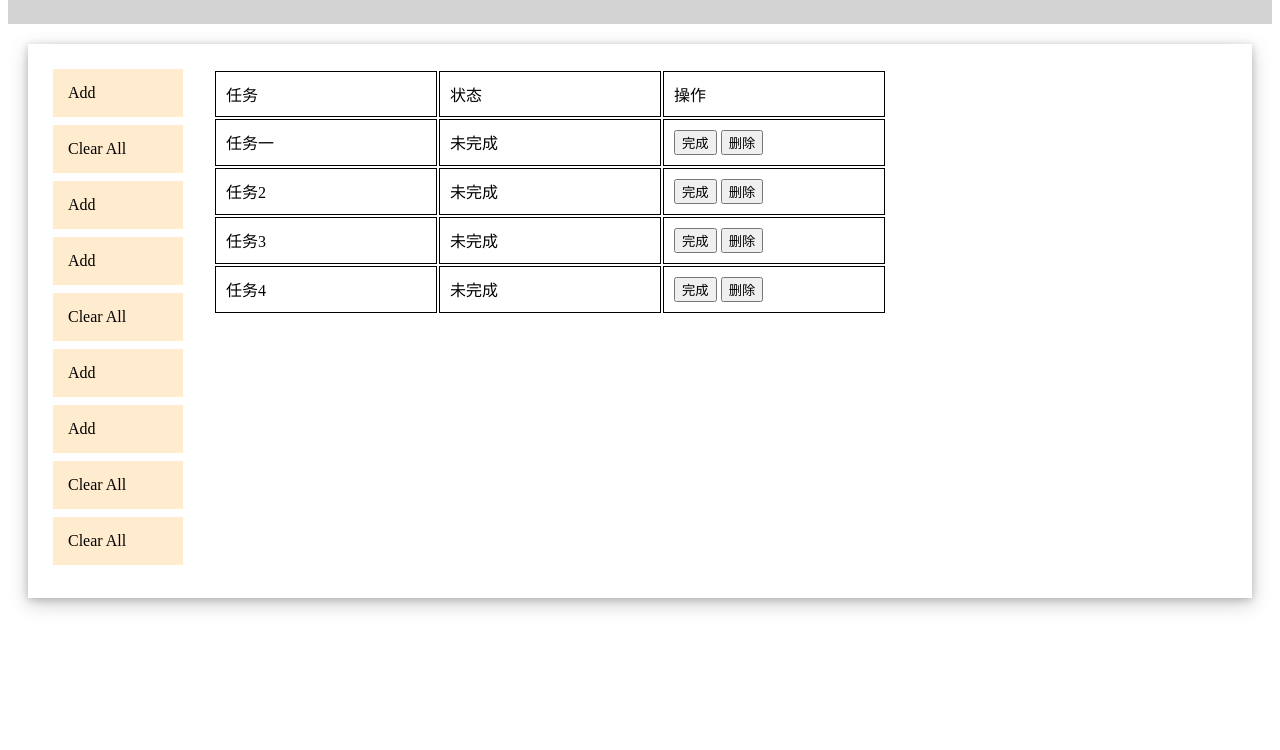
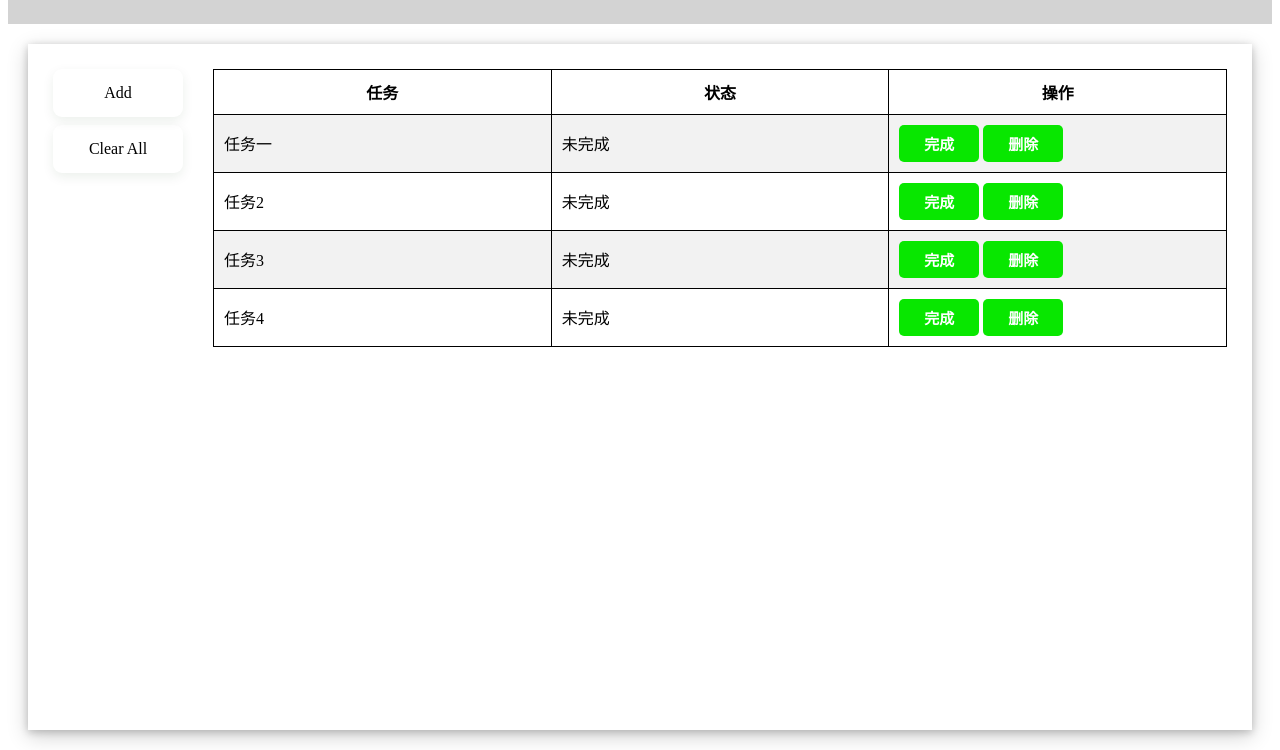
Before and after one commit to tomorrr/To-do-list, a plain HTML site: page index.html in a window 1280 px wide. Shown: the part 74-824 px from the top of the page. Before the commit the page ends 800 px from the top, so only its background shows below. Drawn offline with Linux system fonts and the light colour scheme.

Commit message:
完善基本样式 实现基本增删完成功能

```diff
--- a/CSS/index.css
+++ b/CSS/index.css
@@ -4,6 +4,7 @@
     padding: 5px;
     padding-left: 10px;
     min-width: 300px;
+    user-select: none;
 }
 
 h1 {
@@ -13,6 +14,7 @@ h1 {
 .main {
     margin: 20px;
     min-width: 300px;
+    min-height: 666px;
     box-shadow: 0  2px 8px rgba(0, 0, 0, 0.2), 0 6px 20px 0 rgba(0, 0, 0, 0.19);
     padding: 10px;
 
@@ -22,7 +24,7 @@ h1 {
     align-items: start;
 
 
-
+    user-select: none;
 }
 
 .options {
@@ -31,14 +33,19 @@ h1 {
     flex-direction: column;
     align-items: center;
     justify-content: space-between;
+
+    /* border-right: 1px solid black; */
 }
 
 .options > *{
     min-width: 100px;
     padding: 15px;
     margin-bottom: 8px;
+    /* flex-direction: column;
+    justify-content: center;
+    align-items: center; */
 
-    background-color: blanchedalmond;
+    /* background-color: blanchedalmond; */
 }
 
 .content {
@@ -53,10 +60,93 @@ h1 {
     margin: 0;
 }
 
-td {
+table {
+    border-collapse: collapse;
+    width: 100%;
+}
+
+th{
+    text-align: center;
+}
+
+
+th, td {
     padding: 10px;
-    text-align: left;
     border: 1px solid black;
-    margin-bottom: -1px;
-    border-collapse: collapse;
+
 }
+
+tr:nth-child(even) {
+    background-color: #f2f2f2;
+}
+
+button {
+    width: 80px;
+    padding: 8px 12px;
+    color: white;
+    font-size: 15px;
+    font-weight: bold;
+    background-color: rgb(8, 231, 0);
+    border: none;
+    cursor: pointer;
+
+    border-radius: 5px;
+}
+
+.add-btn, .clear-btn{
+    display: flex;
+    justify-content: center;
+    align-items: center;
+
+
+    transition: all 0.3s cubic-bezier(0.25, 0.8, 0.25, 1);
+    cursor: pointer;
+    box-shadow: 0 4px 12px rgba(0, 60, 0, 0.08);
+
+    border-radius: 9px;
+
+    user-select: none;
+}
+
+/* .clear-btn{
+    display: flex;
+    justify-content: center;
+    align-items: center;
+
+    transition: all 0.3s cubic-bezier(0.25, 0.8, 0.25, 1);
+    cursor: pointer;
+    box-shadow: 0 4px 12px rgba(0, 60, 0, 0.08);
+
+    border-radius: 9px;
+} */
+/* 点击按钮效果 */
+.add-btn:active {
+    background-color: rgb(0, 200, 0);
+    transform: translateY(-2px) scale(0.98);
+    box-shadow: 0 6px 12px rgba(39, 174, 96, 0.25);
+    transition: all 0.1s ease;
+}
+
+.clear-btn:active {
+    background-color: rgb(231, 8, 0);
+    transform: translateY(-2px) scale(0.98);
+    box-shadow: 0 6px 12px rgba(39, 174, 96, 0.25);
+    transition: all 0.1s ease;
+}
+
+
+/* 悬停按钮效果 */
+.add-btn:hover {
+    transform: translateY(-3px);
+    box-shadow: 0 4px 8px rgba(46, 204, 113, 0.2);
+    /* background-color: rgb(0, 255, 0); */
+}
+.add-btn:hover::before{
+    height: 8px;
+    background: linear-gradient(90deg,#27ae60,#219653);
+}
+
+.clear-btn:hover {
+    transform: translateY(-3px);
+    box-shadow: 0 4px 8px rgba(231, 76, 60, 0.2);
+}
--- a/JS/script.js
+++ b/JS/script.js
@@ -1 +1,56 @@
 console.log("JS is ready");
+
+function addTask() {
+    // 获取表格元素
+    var table = document.getElementById("table");
+    // 检查表格是否存在
+    if (!table) {
+    console.error('Table element not found! Check your HTML structure.');
+    return;
+    }
+    // 获取表格的当前行数
+    var length = document.getElementsByTagName("tr").length;
+    console.log(length);
+
+
+    // 在表格末尾插入新行
+    var newRow = table.insertRow(length);
+    console.log(newRow);
+    // 在新行中插入单元格
+    var cell1 = newRow.insertCell(0);
+    var cell2 = newRow.insertCell(1);
+    var cell3 = newRow.insertCell(2);
+    // 向单元格中添加内容
+    cell1.innerHTML = "新任务";
+    cell2.innerHTML = "未完成";
+    cell3.innerHTML = "<button onclick='markComplete(this)'>完成</button> <button onclick='deleteTask(this)'>删除</button>";
+}
+
+// 标记任务为完成
+function markComplete(btn) {
+    // 获取按钮所在的行
+    var row = btn.parentNode.parentNode;
+    // 修改状态单元格的内容
+    row.cells[1].innerHTML = "已完成";
+}
+
+
+
+
+// 删除任务
+function deleteTask(btn) {
+    // 获取按钮所在的行
+    var row = btn.parentNode.parentNode;
+    // 删除该行
+    row.parentNode.removeChild(row);
+}
+
+// 清除所有任务
+function clearTasks() {
+    var table = document.getElementById("table");
+    // 删除除表头外的所有行
+    while (table.rows.length > 1) {
+        table.deleteRow(1);
+    }
+    console.log("所有任务已清除");
+}
--- a/index.html
+++ b/index.html
@@ -13,42 +13,36 @@
     </div>
     <div class="main">
         <div class="options">
-            <div class="add-btn">Add</div>
-            <div class="clear-btn">Clear All</div>
-            <div class="add-btn">Add</div>
-            <div class="add-btn">Add</div>
-            <div class="clear-btn">Clear All</div>
-            <div class="add-btn">Add</div>
-            <div class="add-btn">Add</div>
-            <div class="clear-btn">Clear All</div>
-            <div class="clear-btn">Clear All</div>
+            <div class="add-btn" onclick="addTask()">Add</div>
+            <div class="clear-btn" onclick="clearTasks()">Clear All</div>
+            <!-- 待拓展功能 -->
         </div>
         <div class="content">
-            <table class="list">
+            <table id="table">
             <tr>
-                <td style="min-width: 200px;">任务</td>
-                <td style="min-width: 200px;">状态</td>
-                <td style="min-width: 200px;">操作</td>
+                <th style="min-width: 200px;">任务</th>
+                <th style="min-width: 200px;">状态</th>
+                <th style="min-width: 200px;">操作</th>
             </tr>
             <tr>
                 <td>任务一</td>
                 <td>未完成</td>
-                <td><button class="done-btn">完成</button> <button class="delete-btn">删除</button></td>
+                <td><button class="done-btn" onclick='markComplete(this)'>完成</button> <button class="delete-btn" onclick='deleteTask(this)'>删除</button></td>
             </tr>
             <tr>
                 <td>任务2</td>
                 <td>未完成</td>
-                <td><button class="done-btn">完成</button> <button class="delete-btn">删除</button></td>
+                <td><button class="done-btn" onclick='markComplete(this)'>完成</button> <button class="delete-btn" onclick='deleteTask(this)'>删除</button></td>
             </tr>
             <tr>
                 <td>任务3</td>
                 <td>未完成</td>
-                <td><button class="done-btn">完成</button> <button class="delete-btn">删除</button></td>
+                <td><button class="done-btn" onclick='markComplete(this)'>完成</button> <button class="delete-btn" onclick='deleteTask(this)'>删除</button></td>
             </tr>
             <tr>
                 <td>任务4</td>
                 <td>未完成</td>
-                <td><button class="done-btn">完成</button> <button class="delete-btn">删除</button></td>
+                <td><button class="done-btn" onclick='markComplete(this)'>完成</button> <button class="delete-btn" onclick='deleteTask(this)'>删除</button></td>
             </tr>
             </table>
         </div>
```
